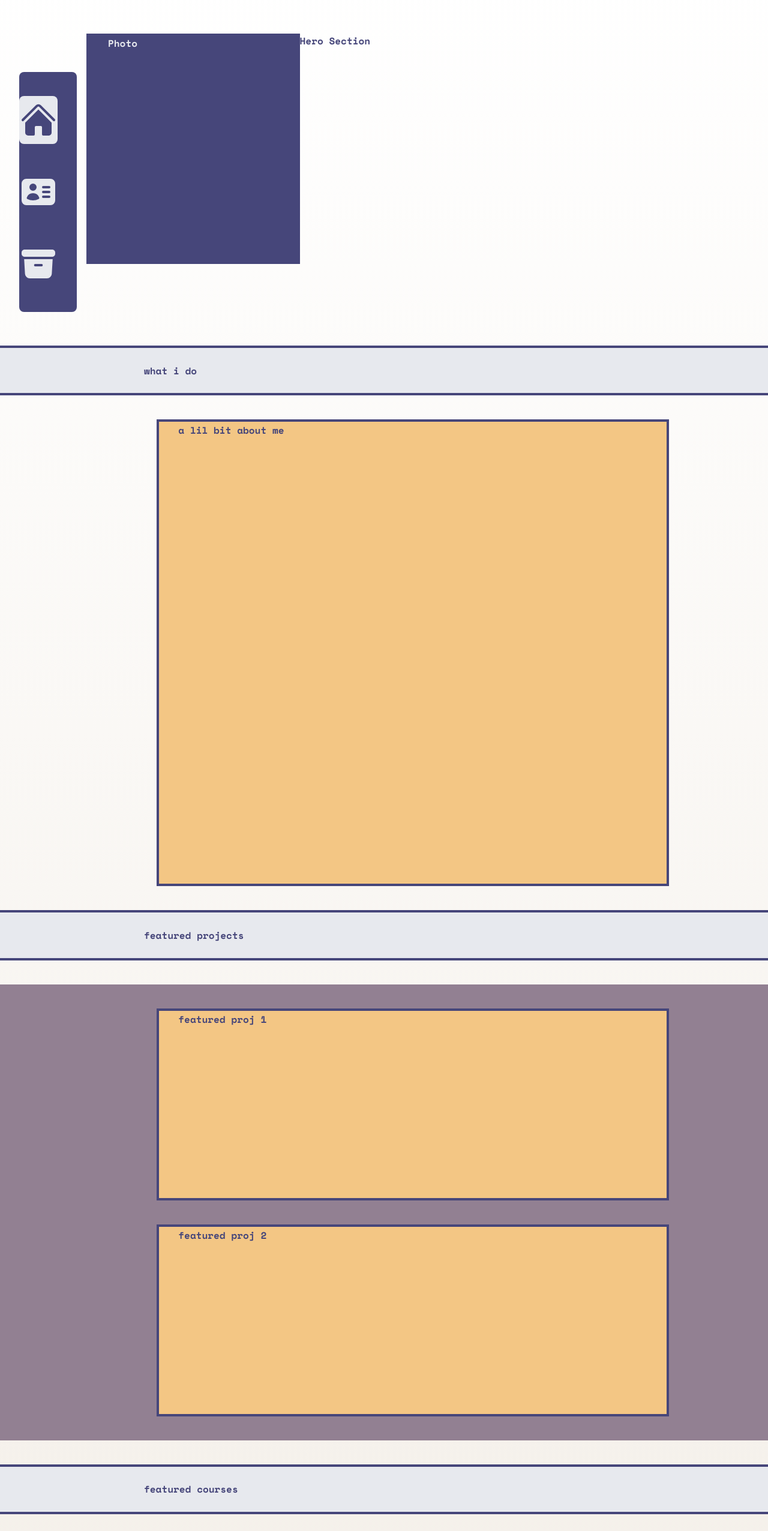
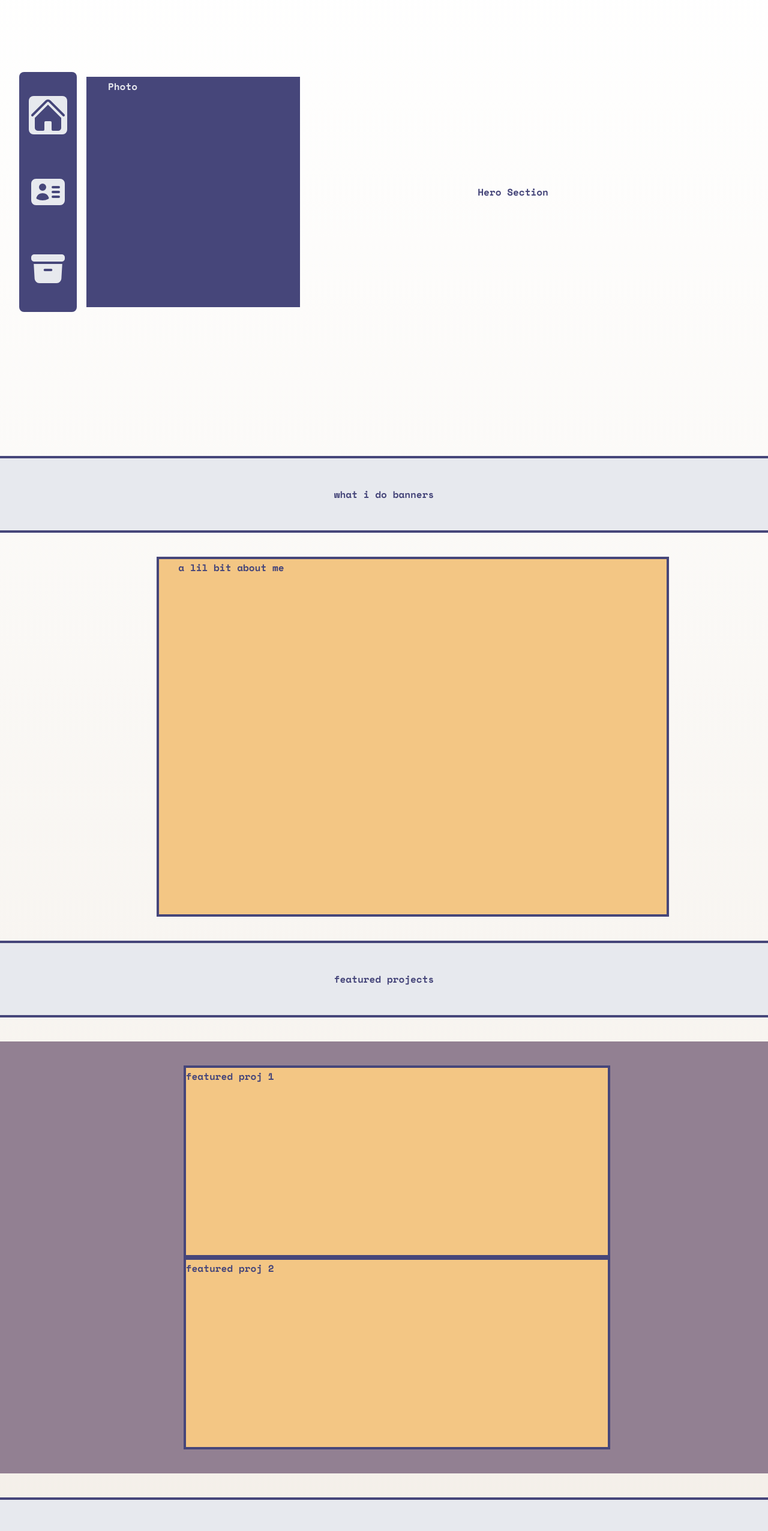
Before and after one commit to rina-reimer/portfolio-3.0, a Next.js app: page / in a window 1280 px wide. Shown: the part 80-2632 px from the top of the page at 60% size. Built offline with nearby package versions, Linux system fonts and the light colour scheme.

Commit message:
added page navigation

```diff
--- /dev/null
+++ b/src/app/about/page.js
@@ -0,0 +1,19 @@
+"use client"
+import Image from "next/image";
+import { HomeIcon, IdentificationIcon, ArchiveBoxIcon } from "@heroicons/react/24/solid";
+import Link from 'next/link'
+
+export default function About() {
+  return (
+    <main className="flex flex-row min-h-screen">
+      <div className="fixed object-center lg:py-[25vh] py-8 lg:px-8 px-[25vw]">
+        <div className="flex lg:h-[50vh] h-24 lg:w-24 w-[50vw] lg:flex-col flex-row justify-center items-center lg:space-y-16 lg:space-x-0 space-y-0 space-x-16 bg-navy rounded-lg text-white font-extrabold">
+          <Link href="/"><HomeIcon className="size-16 text-gray basis-1/3 left"></HomeIcon></Link>
+          <Link href="/about"><IdentificationIcon className="size-16 text-navy bg-gray rounded-lg basis-1/3"></IdentificationIcon></Link>
+          <Link href="/work"><ArchiveBoxIcon className="size-16 text-gray basis-1/3"></ArchiveBoxIcon></Link>
+        </div>
+      </div>
+      <div>a bit about me</div>
+    </main>
+  );
+}
--- a/src/app/page.js
+++ b/src/app/page.js
@@ -1,71 +1,75 @@
 "use client"
 import Image from "next/image";
 import { HomeIcon, IdentificationIcon, ArchiveBoxIcon } from "@heroicons/react/24/solid";
-
-
-
+import Link from 'next/link'
 
 export default function Home() {
   return (
     <main className="flex flex-row min-h-screen">
       {/* Navbar */}
       <div className="fixed object-center lg:py-[25vh] py-8 lg:px-8 px-[25vw]">
-        <div className="flex lg:h-[50vh] h-24 lg:w-24 w-[50vw] lg:flex-col flex-row content-center lg:py-10 py-0 space-y-10 bg-navy rounded-lg text-white font-extrabold">
-          <HomeIcon className="size-16 text-navy bg-gray rounded-lg basis-1/3"></HomeIcon>
-          <IdentificationIcon className="size-16 text-gray basis-1/3"></IdentificationIcon>
-          <ArchiveBoxIcon className="size-16 text-gray basis-1/3"></ArchiveBoxIcon>
+        <div className="flex lg:h-[50vh] lg:min-h-[375px] h-24 lg:w-24 lg:min-w-24 w-[50vw] min-w-[375px] lg:flex-col flex-row justify-center items-center lg:space-y-16 lg:space-x-0 space-y-0 space-x-16 bg-navy rounded-lg text-white font-extrabold">
+          <Link href="/"><HomeIcon className="size-16 text-navy bg-gray rounded-lg basis-1/3 left"></HomeIcon></Link>
+          <Link href="/about"><IdentificationIcon className="size-16 text-gray basis-1/3"></IdentificationIcon></Link>
+          <Link href="/work"><ArchiveBoxIcon className="size-16 text-gray basis-1/3"></ArchiveBoxIcon></Link>
         </div>
       </div>
 
-      <div className="flex flex-col w-full py-10 space-y-10">
+      <div className="flex flex-col w-full  space-y-10">
         {/* Hero Section */}
-        <div className="flex flex-row w-5/6 h-svh py-24 ml-36">
+        <div className="flex flex-row lg:w-5/6 w:full h-dvh lg:ml-36 lg:place-items-center">
           <div className="w-1/3 h-96 bg-navy self-center justify-self-center border-navy border-4 px-8">
             <h1>Photo</h1>
           </div>
+          <div className="grid w-2/3 place-items-center">
             <h1 className="text-navy">Hero Section</h1>
+          </div>
         </div>
 
         {/* what i do banner */}
-        <div className="bg-gray w-lvw h-64 content-center border-navy border-y-4">
-          <h1 className="px-60 text-navy">what i do</h1>
+        <div className="grid bg-gray w-lvw h-32 place-items-center border-navy border-y-4">
+          <h1 className="px-60 text-navy">what i do banners</h1>
         </div>
 
         {/* Short About Section */}
-        <div className="bg-yellow w-2/3 h-5/6 py-0.5 ml-24 self-center justify-self-center border-navy border-4 px-8">
+        <div className="bg-yellow w-2/3 h-[600px] py-0.5 ml-24 self-center justify-self-center border-navy border-4 px-8">
           <h1 className="text-navy">a lil bit about me</h1>
         </div>
 
         {/* featured projects banner */}
-        <div className="bg-gray w-lvw h-64 content-center border-navy border-y-4">
+        <div className="grid bg-gray w-lvw h-32 place-items-center border-navy border-y-4">
           <h1 className="px-60 text-navy">featured projects</h1>
         </div>
 
         {/* featured projects  */}
-        <div className="bg-pink flex flex-col w-full py-10 space-y-10 -pt-10">
-          <div className="bg-yellow min-w-24 w-2/3 h-80 py-0.5 ml-24 self-center justify-self-center border-navy border-4 px-8">
+        <div className="bg-pink grid grid-col w-full py-10 space-y-10 -pt-10 items-center">
+          <div className="grid lg:ml-32 lg:w-5/6">
+            <div className="bg-yellow min-w-24 w-2/3 h-80 py-0.5 self-center justify-self-center border-navy border-4">
               <h1 className="text-navy">featured proj 1</h1>
             </div>
-          <div className="bg-yellow min-w-24 w-2/3 h-80 py-0.5 ml-24 self-center justify-self-center border-navy border-4 px-8">
+            <div className="bg-yellow min-w-24 w-2/3 h-80 py-0.5 self-center justify-self-center border-navy border-4">
               <h1 className="text-navy">featured proj 2</h1>
+            </div>
           </div>
         </div>
 
         {/* featured courses banner */}
-        <div className="bg-gray w-lvw h-64 content-center border-navy border-y-4">
+        <div className="grid bg-gray w-lvw h-32 place-items-center border-navy border-y-4">
           <h1 className="px-60 text-navy">featured courses</h1>
         </div>
 
         {/* featured projects  */}
-        <div className="flex flex-row align-end bg-pink w-full py-10 space-y-10">
-          <div className="bg-yellow min-w-24 w-1/6 h-80 py-0.5 ml-24 self-center justify-self-center border-navy border-4 px-16">
+        <div className="bg-pink w-full py-10 space-y-10">
+          <div className="grid grid-cols-3 gap-16 lg:ml-24 lg:w-2/3">
+            <div className="bg-yellow min-w-24 w-full h-auto py-0.5 self-center justify-self-center border-navy border-4 px-16">
               <h1 className="text-navy">featured proj 1</h1>
             </div>
-          <div className="bg-yellow min-w-24 w-1/6 h-80 py-0.5 ml-24 self-center justify-self-center border-navy border-4 px-8">
+            <div className="bg-yellow min-w-24 w-full h-auto py-0.5 self-center justify-self-center border-navy border-4 px-8">
               <h1 className="text-navy">featured proj 2</h1>
             </div>
-          <div className="bg-yellow min-w-24 w-1/6 h-80 py-0.5 ml-24 self-center justify-self-center border-navy border-4 px-8">
+            <div className="bg-yellow min-w-24 w-full h-auto py-0.5 self-center justify-self-center border-navy border-4 px-8">
               <h1 className="text-navy">featured proj 2</h1>
+            </div>
           </div>
         </div>
       </div>
--- /dev/null
+++ b/src/app/work/page.js
@@ -0,0 +1,21 @@
+"use client"
+import Image from "next/image";
+import { HomeIcon, IdentificationIcon, ArchiveBoxIcon } from "@heroicons/react/24/solid";
+import Link from 'next/link'
+
+
+
+export default function Work() {
+  return (
+    <main className="flex flex-row min-h-screen">
+      <div className="fixed object-center lg:py-[25vh] py-8 lg:px-8 px-[25vw]">
+        <div className="flex lg:h-[50vh] h-24 lg:w-24 w-[50vw] lg:flex-col flex-row justify-center items-center lg:space-y-16 lg:space-x-0 space-y-0 space-x-16 bg-navy rounded-lg text-white font-extrabold">
+          <Link href="/"><HomeIcon className="size-16 text-gray basis-1/3 left"></HomeIcon></Link>
+          <Link href="/about"><IdentificationIcon className="size-16 text-gray basis-1/3"></IdentificationIcon></Link>
+          <Link href="/work"><ArchiveBoxIcon className="size-16 text-navy bg-gray rounded-lg basis-1/3"></ArchiveBoxIcon></Link>
+        </div>
+      </div>
+      <div>werk</div>
+    </main>
+  );
+}
```
Lines whose indentation alone changed are shown as unchanged.
